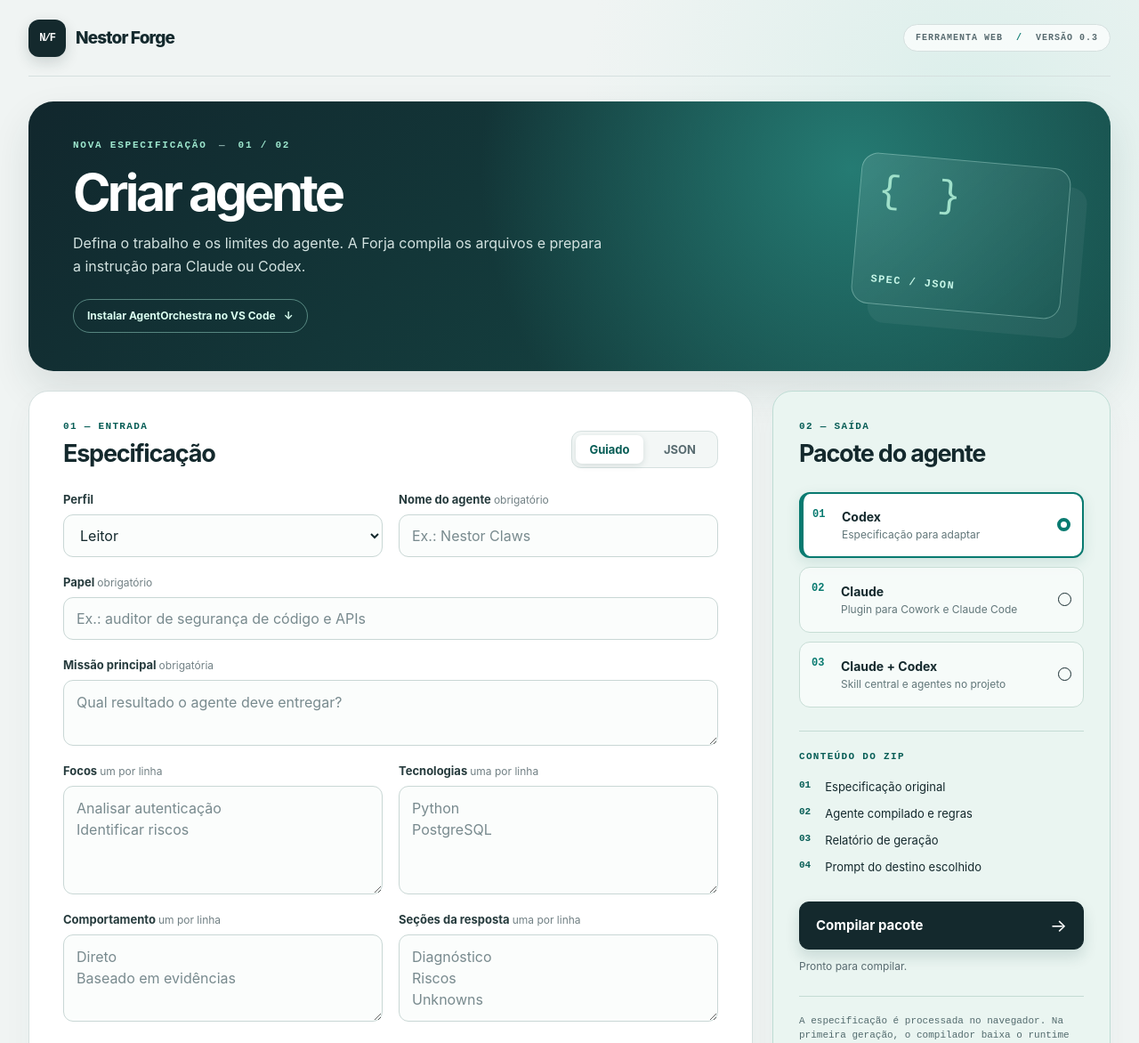
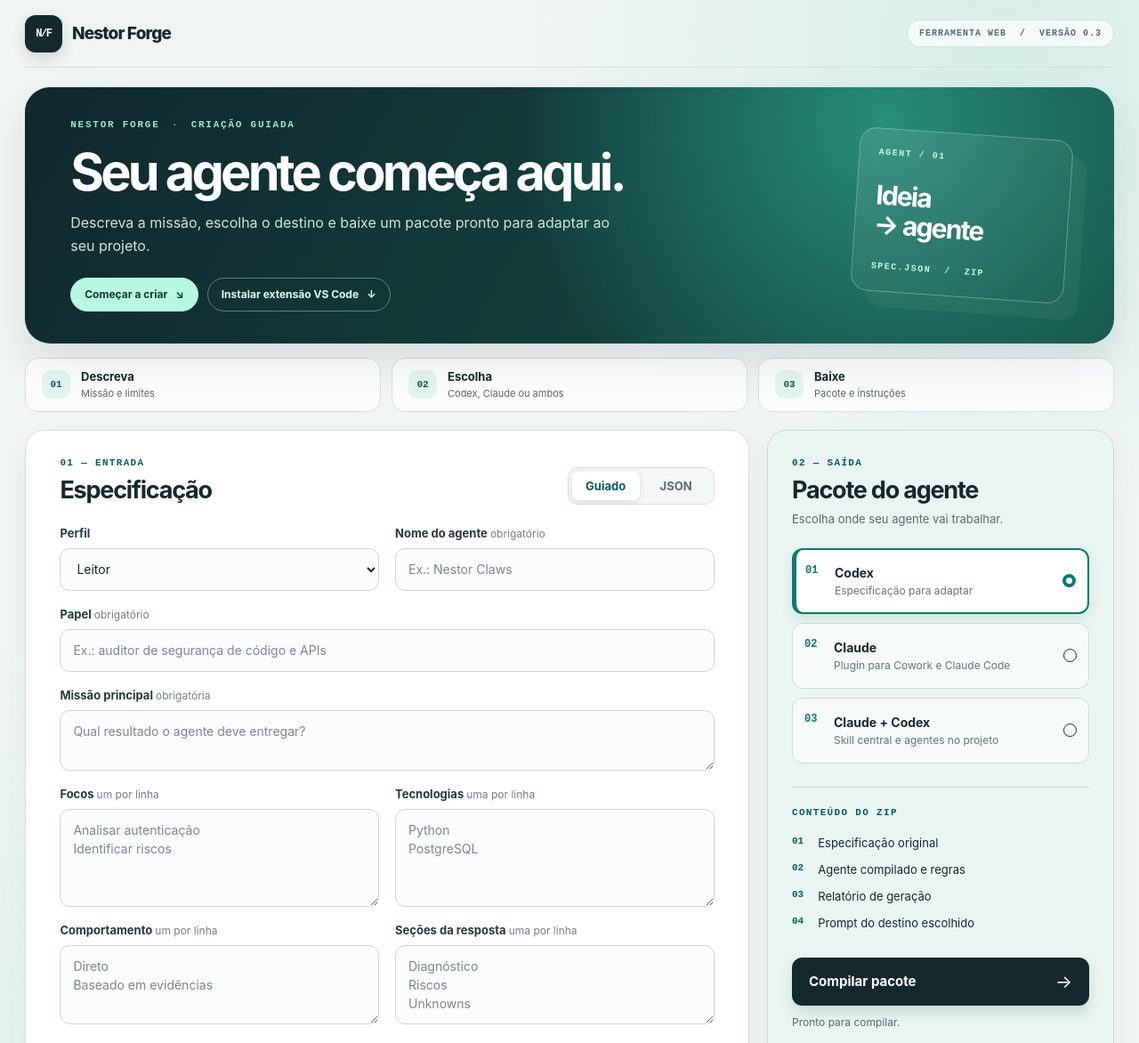
Before and after one commit to Carlosfrancog/nestor-forge-web, a plain HTML site: page site/index.html in a window 1280 px wide. Shown: the top 1172 px of the page at 89% size. Drawn offline with Linux system fonts and the light colour scheme.

Commit message:
style: improve Forge page layout and responsive flow

```diff
--- a/site/index.html
+++ b/site/index.html
@@ -21,13 +21,22 @@
       <main>
         <div class="intro">
           <div>
-            <p class="eyebrow">NOVA ESPECIFICAÇÃO <span>—</span> 01 / 02</p>
-            <h1>Criar agente</h1>
-            <p class="intro-copy">Defina o trabalho e os limites do agente. A Forja compila os arquivos e prepara a instrução para Claude ou Codex.</p>
-            <a class="intro-link" href="#agentorchestra">Instalar AgentOrchestra no VS Code <span aria-hidden="true">↓</span></a>
+            <p class="eyebrow">NESTOR FORGE <span>·</span> CRIAÇÃO GUIADA</p>
+            <h1>Seu agente começa aqui.</h1>
+            <p class="intro-copy">Descreva a missão, escolha o destino e baixe um pacote pronto para adaptar ao seu projeto.</p>
+            <div class="intro-actions">
+              <a class="intro-link intro-link-primary" href="#editor-heading">Começar a criar <span aria-hidden="true">↘</span></a>
+              <a class="intro-link" href="#agentorchestra">Instalar extensão VS Code <span aria-hidden="true">↓</span></a>
+            </div>
           </div>
-          <div class="intro-index" aria-hidden="true">SPEC / JSON</div>
+          <div class="intro-index" aria-hidden="true"><span>AGENT / 01</span><strong>Ideia<br>→ agente</strong><small>SPEC.JSON&nbsp; / &nbsp;ZIP</small></div>
         </div>
+
+        <ol class="flow-steps" aria-label="Etapas de criação">
+          <li><span>01</span><strong>Descreva</strong><small>Missão e limites</small></li>
+          <li><span>02</span><strong>Escolha</strong><small>Codex, Claude ou ambos</small></li>
+          <li><span>03</span><strong>Baixe</strong><small>Pacote e instruções</small></li>
+        </ol>
 
         <div class="workspace">
           <section class="panel editor-panel" aria-labelledby="editor-heading">
@@ -81,7 +90,7 @@
           </section>
 
           <aside class="panel output-panel" aria-labelledby="output-heading">
-            <div class="panel-heading"><div><p class="step">02 — SAÍDA</p><h2 id="output-heading">Pacote do agente</h2></div></div>
+            <div class="panel-heading"><div><p class="step">02 — SAÍDA</p><h2 id="output-heading">Pacote do agente</h2><p class="panel-subtitle">Escolha onde seu agente vai trabalhar.</p></div></div>
             <fieldset class="destination"><legend class="sr-only">Plataforma de destino</legend>
               <label class="destination-option selected"><input type="radio" name="target" value="codex" checked><span class="destination-index" aria-hidden="true">01</span><span><strong>Codex</strong><small>Especificação para adaptar</small></span><span class="radio-mark"></span></label>
               <label class="destination-option"><input type="radio" name="target" value="claude"><span class="destination-index" aria-hidden="true">02</span><span><strong>Claude</strong><small>Plugin para Cowork e Claude Code</small></span><span class="radio-mark"></span></label>
@@ -110,7 +119,7 @@
             <div><p class="step">EXTENSÃO PARA VS CODE</p><h2 id="extension-heading">AgentOrchestra <span>v__AGENTORCHESTRA_VERSION__</span></h2></div>
           </div>
           <div class="extension-grid">
-            <div>
+            <div class="extension-about">
               <p class="extension-copy">Crie agentes com a Forja sem sair do editor. Explore agentes e skills instalados, leia as instruções em Markdown e execute scripts de análise manualmente.</p>
               <ul class="extension-features">
                 <li>Catálogo de agentes Codex, Claude e skills por projeto</li>
--- a/site/modern.css
+++ b/site/modern.css
@@ -13,13 +13,14 @@
 }
 
 body {
-  background: radial-gradient(circle at 85% 5%, #dcefeb 0, transparent 27rem), var(--paper);
+  background: radial-gradient(circle at 88% 3%, #d5eee8 0, transparent 33rem),
+    radial-gradient(circle at 4% 52%, #e2f2ed 0, transparent 28rem), var(--paper);
 }
 
-.shell { width: min(100% - 64px, 1360px); }
+.shell { width: min(100% - 56px, 1480px); }
 
 .topbar {
-  min-height: 86px;
+  min-height: 76px;
   border-bottom: 1px solid var(--line);
 }
 
@@ -54,15 +55,17 @@ body {
 
 .intro {
   align-items: center;
-  min-height: 284px;
-  margin-top: 28px;
-  padding: 43px 50px;
+  min-height: 250px;
+  margin-top: 22px;
+  padding: 36px clamp(28px, 4vw, 58px);
   border: 0;
   border-radius: 28px;
-  background: radial-gradient(circle at 76% 25%, #257b73 0, transparent 26rem), linear-gradient(135deg, #11272d, #164d49);
+  background: radial-gradient(circle at 79% 12%, #278d7a 0, transparent 26rem),
+    linear-gradient(120deg, #10272d, #155048);
   box-shadow: 0 20px 44px #183b3a1c;
   color: #fff;
   overflow: hidden;
+  animation: rise-in .5s ease-out both;
 }
 
 .eyebrow {
@@ -77,63 +80,70 @@ body {
 h1 {
   margin-bottom: 13px;
   font-family: inherit;
-  font-size: clamp(39px, 4.5vw, 66px);
+  font-size: clamp(40px, 4.5vw, 64px);
   font-weight: 750;
   letter-spacing: -.065em;
   line-height: 1.04;
 }
 
 .intro-copy {
-  max-width: 600px;
+  max-width: 630px;
   color: #d3e3e1;
   font-size: 16px;
   line-height: 1.65;
 }
 
+.intro-actions { display: flex; flex-wrap: wrap; gap: 10px; margin-top: 22px; }
 .intro-link {
   min-height: 38px;
-  margin-top: 23px;
+  margin-top: 0;
   padding: 0 15px;
   border: 1px solid #9ad9ca80;
   border-radius: 999px;
   color: #dbfff1;
   font-size: 12px;
   text-decoration: none;
-  transition: background .2s, border-color .2s;
+  transition: background .2s, border-color .2s, transform .2s;
 }
 
-.intro-link:hover { border-color: #dbfff1; background: #ffffff1a; color: #fff; }
+.intro-link:hover { border-color: #dbfff1; background: #ffffff1a; color: #fff; transform: translateY(-2px); }
+.intro-link-primary { border-color: #b8f8e2; background: #b8f8e2; color: #133a36; }
+.intro-link-primary:hover { border-color: #fff; background: #fff; color: #133a36; }
 
 .intro-index {
   position: relative;
   display: flex;
-  align-items: flex-end;
-  width: 236px;
-  height: 170px;
-  padding: 20px;
+  flex-direction: column;
+  justify-content: space-between;
+  align-items: flex-start;
+  width: 240px;
+  height: 184px;
+  padding: 21px;
   border: 1px solid #bce9df63;
   border-radius: 19px;
   background: linear-gradient(135deg, #ffffff1b, #ffffff05);
-  box-shadow: 20px 20px 0 #ffffff0d;
+  box-shadow: 17px 17px 0 #ffffff0d;
   color: #c7f6e8;
   font-size: 12px;
   letter-spacing: .12em;
-  transform: rotate(5deg);
+  transform: rotate(4deg);
+  transition: transform .3s ease, box-shadow .3s ease;
 }
 
-.intro-index::before {
-  content: "{  }";
-  position: absolute;
-  align-self: flex-start;
-  color: #9fe0ca;
-  font: 500 43px/1 ui-monospace, monospace;
-  letter-spacing: .18em;
-}
+.intro:hover .intro-index { transform: rotate(1deg) translateY(-3px); box-shadow: 21px 21px 0 #ffffff12; }
+.intro-index span, .intro-index small { font: 700 10px/1.2 ui-monospace, monospace; letter-spacing: .15em; }
+.intro-index strong { color: #fff; font: 700 30px/1.1 Inter, ui-sans-serif, sans-serif; letter-spacing: -.06em; }
+
+.flow-steps { display: grid; grid-template-columns: repeat(3, minmax(0, 1fr)); gap: 12px; padding: 0; margin: 16px 0 0; list-style: none; }
+.flow-steps li { display: grid; grid-template-columns: auto 1fr; column-gap: 12px; align-items: center; min-height: 61px; padding: 10px 18px; border: 1px solid var(--line); border-radius: 15px; background: #ffffffc9; }
+.flow-steps span { grid-row: span 2; display: grid; place-items: center; width: 32px; height: 32px; border-radius: 10px; background: #e2f5ed; color: var(--accent-deep); font: 700 11px ui-monospace, monospace; }
+.flow-steps strong { font-size: 13px; }
+.flow-steps small { color: var(--muted); font-size: 11px; }
 
 .workspace {
-  grid-template-columns: minmax(0, 1fr) minmax(340px, 380px);
-  gap: 22px;
-  margin-top: 22px;
+  grid-template-columns: minmax(0, 1fr) minmax(320px, 390px);
+  gap: 20px;
+  margin-top: 20px;
 }
 
 .panel {
@@ -141,15 +151,17 @@ h1 {
   border: 1px solid var(--line);
   border-radius: 22px;
   background: var(--surface);
-  box-shadow: 0 13px 34px #2148460a;
+  box-shadow: 0 13px 34px #2148460d;
+  animation: rise-in .55s ease-out both;
 }
 
-.editor-panel { padding: 33px 38px 40px; }
-.output-panel { top: 20px; padding: 33px 29px 29px; border: 1px solid #bedcd4; background: #eaf5f1; }
-.panel-heading { align-items: center; gap: 12px; margin-bottom: 27px; }
+.editor-panel { padding: 30px clamp(24px, 3vw, 40px) 36px; }
+.output-panel { top: 18px; padding: 30px 27px 27px; border: 1px solid #bedcd4; background: #eaf5f1; animation-delay: .06s; }
+.panel-heading { align-items: center; gap: 12px; margin-bottom: 24px; }
 .panel-heading .step { margin-bottom: 8px; }
 .panel h2 { font-size: 27px; font-weight: 750; letter-spacing: -.045em; }
 .step { color: var(--accent-deep); font-size: 11px; letter-spacing: .12em; }
+.panel-subtitle { margin: 7px 0 0; color: var(--muted); font-size: 13px; line-height: 1.4; }
 
 .tabs {
   gap: 3px;
@@ -170,7 +182,7 @@ h1 {
 .tab.active { border: 0; background: #fff; box-shadow: 0 2px 7px #173b3823; color: var(--accent-deep); }
 .tab:hover { color: var(--accent-deep); }
 .form-grid { gap: 18px; }
-.field { gap: 9px; margin-bottom: 20px; }
+.field { gap: 9px; margin-bottom: 18px; }
 .field > span { color: #263b3d; font-size: 13px; font-weight: 700; }
 .field em, .field small { color: #728185; }
 
@@ -181,6 +193,7 @@ h1 {
   border-radius: 11px;
   background: #fbfdfc;
   transition: border-color .18s, box-shadow .18s, background .18s;
+  font-size: 14px;
 }
 
 .field textarea { line-height: 1.5; }
@@ -212,7 +225,7 @@ h1 {
   transition: border-color .18s, background .18s, transform .18s;
 }
 
-.destination-option:hover { border-color: #72b5a5; transform: translateY(-1px); }
+.destination-option:hover { border-color: #72b5a5; background: #fff; transform: translateY(-2px); }
 .destination-option.selected {
   padding-left: 10px;
   border: 2px solid var(--accent);
@@ -229,15 +242,15 @@ h1 {
 .package-list span { color: var(--accent-deep); }
 
 .primary-button, .download-button { min-height: 54px; padding: 12px 18px; border-radius: 11px; }
-.primary-button { border-color: var(--ink); background: var(--ink); box-shadow: 0 8px 16px #0d414326; }
-.primary-button:hover { border-color: var(--accent-deep); background: var(--accent-deep); }
+.primary-button { border-color: var(--ink); background: var(--ink); box-shadow: 0 8px 16px #0d414326; transition: transform .2s ease, background .2s ease, box-shadow .2s ease; }
+.primary-button:hover { border-color: var(--accent-deep); background: var(--accent-deep); transform: translateY(-2px); box-shadow: 0 11px 20px #0d414332; }
 .download-button { border-color: var(--accent); color: var(--accent-deep); }
 .download-button:hover { background: #f1fcf8; }
 .status { font-size: 12px; }
 .privacy-note { padding-top: 19px; border-top: 1px solid #c4dbd4; color: #536b6e; }
 
 .extension-section {
-  padding: 40px;
+  padding: clamp(28px, 3vw, 44px);
   margin: 24px 0 40px;
   border: 0;
   border-radius: 24px;
@@ -250,16 +263,21 @@ h1 {
 .extension-heading .step { color: #9ee8cf; }
 .extension-heading h2 { font-family: inherit; font-size: clamp(28px, 3vw, 42px); }
 .extension-heading h2 span { color: #a9c8c5; }
-.extension-grid { gap: 42px; }
+.extension-grid { gap: clamp(24px, 4vw, 58px); }
+.extension-about { max-width: 760px; }
 .extension-copy { color: #d1e2df; }
 .extension-features li { color: #e0eeeb; }
 .extension-features li::marker { color: #7fddbe; }
 .extension-install { border: 1px solid #d5e8e2; border-radius: 17px; color: var(--ink); box-shadow: 0 12px 26px #0002; }
 .extension-download { border-radius: 10px; }
+.extension-download, .context-agents-download { transition: transform .2s ease, background .2s ease, border-color .2s ease; }
+.extension-download:hover, .context-agents-download:hover { transform: translateY(-2px); }
 .context-agents-download { border-radius: 10px; }
 .extension-unavailable { border-radius: 10px; }
 .extension-note a { color: var(--accent-deep); text-decoration-thickness: 1px; text-underline-offset: 2px; }
 footer { border-top-color: var(--line); }
+
+@keyframes rise-in { from { opacity: 0; transform: translateY(12px); } to { opacity: 1; transform: translateY(0); } }
 
 :is(.brand, .intro-link, .tab, .text-button, .primary-button, .download-button, .extension-download, .context-agents-download, .prompt-header button, .details summary):focus-visible {
   outline: 3px solid #4bb9a2;
@@ -270,7 +288,7 @@ footer { border-top-color: var(--line); }
   .shell { width: min(100% - 44px, 760px); }
   .workspace { grid-template-columns: 1fr; }
   .editor-panel { padding: 30px; }
-  .output-panel { padding: 30px; border: 1px solid #bedcd4; }
+  .output-panel { position: static; padding: 30px; border: 1px solid #bedcd4; }
   .intro-index { display: none; }
   .extension-grid { gap: 22px; }
 }
@@ -284,6 +302,12 @@ footer { border-top-color: var(--line); }
   .intro { min-height: 0; margin-top: 17px; padding: 29px 25px 32px; border-radius: 19px; }
   h1 { font-size: clamp(38px, 11vw, 49px); }
   .intro-copy { font-size: 14px; line-height: 1.6; }
+  .intro-actions { margin-top: 18px; }
+  .flow-steps { gap: 7px; margin-top: 10px; }
+  .flow-steps li { display: block; min-height: 0; padding: 10px; }
+  .flow-steps span { display: inline-grid; width: 25px; height: 25px; margin-bottom: 6px; font-size: 10px; }
+  .flow-steps strong { display: block; font-size: 11px; }
+  .flow-steps small { display: none; }
   .workspace { gap: 16px; margin-top: 16px; }
   .panel { border-radius: 17px; }
   .editor-panel, .output-panel { padding: 24px 19px; }
@@ -301,5 +325,6 @@ footer { border-top-color: var(--line); }
 }
 
 @media (prefers-reduced-motion: reduce) {
-  .intro-link, .field input, .field select, .field textarea, .code-editor, .destination-option { transition: none; }
+  .intro, .panel { animation: none; }
+  .intro-link, .intro-index, .field input, .field select, .field textarea, .code-editor, .destination-option, .primary-button, .extension-download, .context-agents-download { transition: none; }
 }
```
